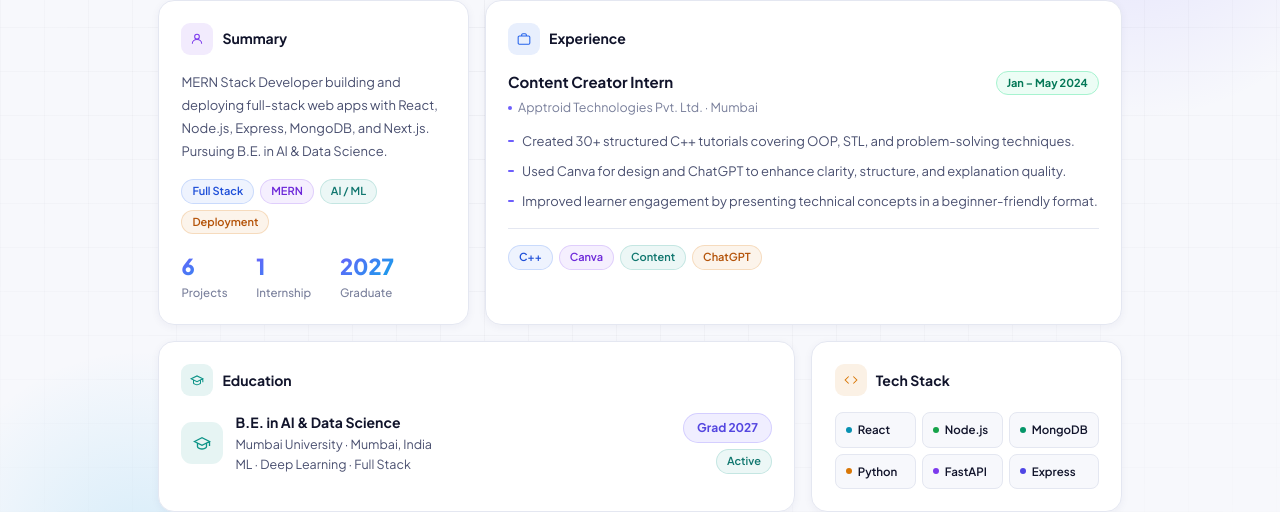
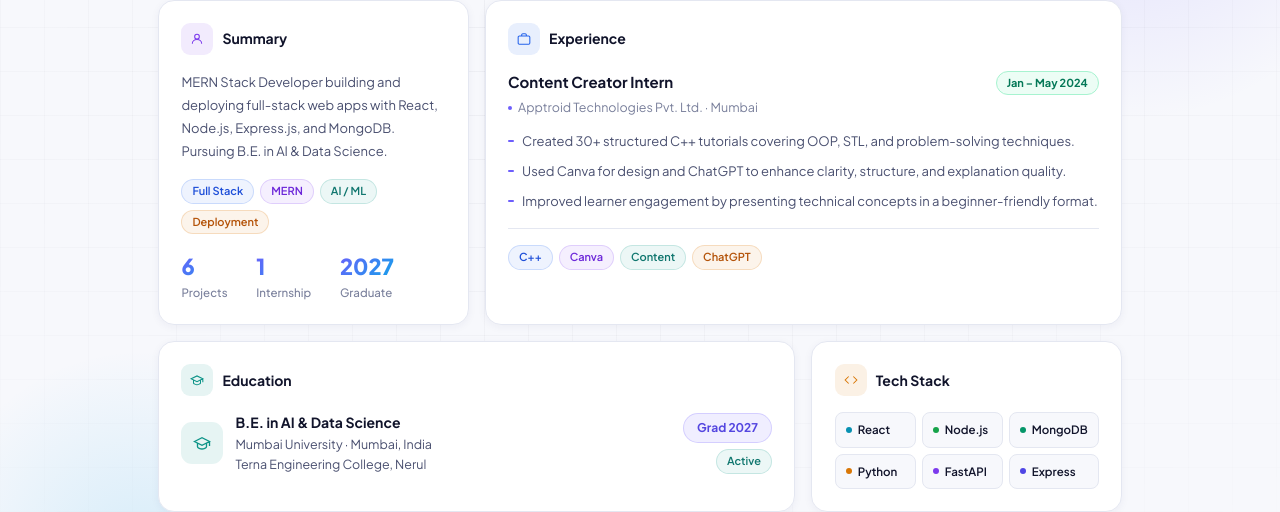
Before and after one commit to Omkar-Gawali/omkargawali, a Next.js app: page /resume in a window 1280 px wide. Shown: the part 302-814 px from the top of the page. Built offline with nearby package versions, Linux system fonts and the light colour scheme.

Commit message:
fix: updated techinal skills section

```diff
--- a/app/resume/page.tsx
+++ b/app/resume/page.tsx
@@ -319,8 +319,8 @@ export default function Resume() {
               </div>
               <p className="rc-body">
                 MERN Stack Developer building and deploying full-stack web apps
-                with React, Node.js, Express, MongoDB, and Next.js. Pursuing
-                B.E. in AI &amp; Data Science.
+                with React, Node.js, Express.js, and MongoDB. Pursuing B.E. in
+                AI &amp; Data Science.
               </p>
               <div className="tag-row">
                 <span className="tag tg-b">Full Stack</span>
@@ -427,7 +427,7 @@ export default function Resume() {
                       Mumbai University · Mumbai, India
                     </div>
                     <div className="edu-meta">
-                      ML · Deep Learning · Full Stack
+                      Terna Engineering College, Nerul
                     </div>
                   </div>
                 </div>
```
Also changed, not shown: app/about/page.tsx (+1 -6 lines).
